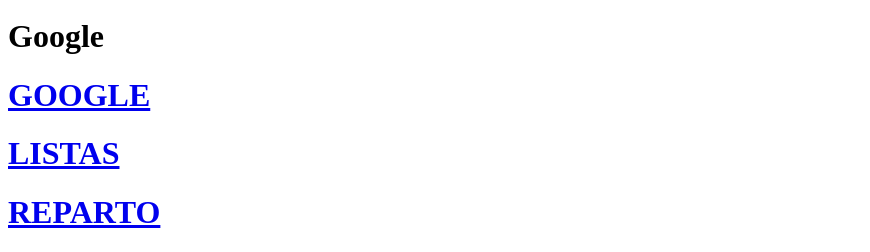
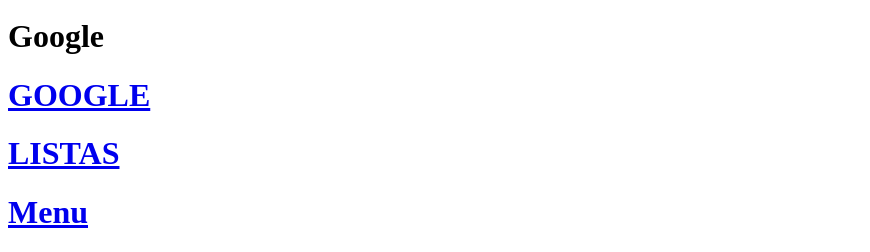
Before and after one commit to Dooshikmylove/proyecto, a plain HTML site: page imagen.html in a window 1280 px wide. Shown: the part 2111-2363 px from the top of the page, without its empty margins (0-870 px from the left). Drawn offline with Linux system fonts and the light colour scheme; files whose address does not match are found by name.

Commit message:
Update imagen.html

```diff
--- a/imagen.html
+++ b/imagen.html
@@ -35,6 +35,6 @@
 <a href="listas.html"><h1>LISTAS</h1></a>
 <a href="J.jpeg"> </a>
 
-<a href="index.html" ><h1>REPARTO</h1></a>
+<a href="index.html" ><h1>Menu</h1></a>
 </body>
 </html>
```
